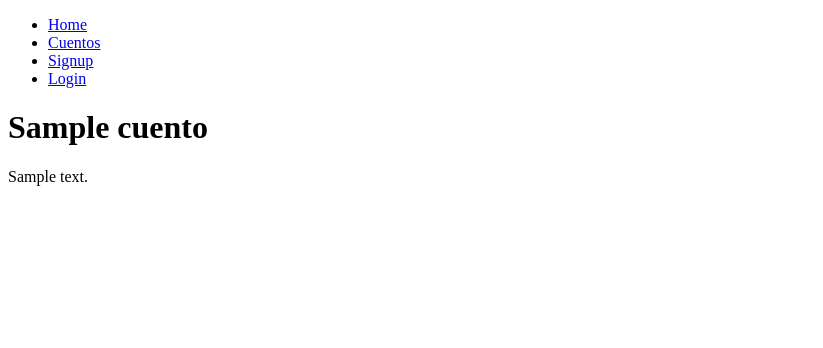
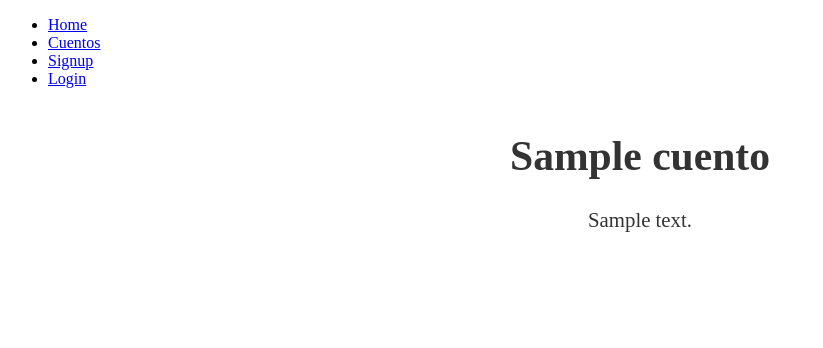
Before and after one commit to CalumRakk/cuentos, a Django app: page /cuentos/1 in a window 1280 px wide. Shown: the top 348 px of the page, without its empty margins (0-823 px from the left). Run offline with Django 4.2, Linux system fonts and the light colour scheme; tables that the repository leaves empty hold one stand-in row (values such as "Sample post").

Commit message:
añadida la plantilla y css para detail

```diff
--- /dev/null
+++ b/cuentos/static/style/cuentos.css
@@ -0,0 +1,10 @@
+
+
+.center-text {
+    position: absolute;
+    left: 50%;
+    transform: translate(-50%, 0);
+    text-align: center;
+    font-size: 1.3em;
+    color: #333;
+}
--- /dev/null
+++ b/cuentos/static/style/index.css
@@ -0,0 +1,5 @@
+
+
+.nav{
+  clear: right;
+}
--- a/cuentos/templates/base.html
+++ b/cuentos/templates/base.html
@@ -8,9 +8,14 @@
     <meta http-equiv="X-UA-Compatible" content="IE=edge">
     <meta name="viewport" content="width=device-width, initial-scale=1.0">
     <title>Cuentos</title>
+
+    {% load static %}
+    <link rel="stylesheet" href="{% static 'style/cuentos.css' %}">
+    <link rel="stylesheet" href="{% static 'style/index.css' %}">
+
 </head>
 <body>
-    <nav>
+    <nav class="nav">
         <ul>
             <li> <a href="/">Home</a></li>
             <li> <a href="/cuentos">Cuentos</a></li>
--- a/cuentos/templates/detail.html
+++ b/cuentos/templates/detail.html
@@ -3,11 +3,16 @@
 {% extends "base.html" %}
 
 {% block content %}
-    <h1>{{cuento.title }}</h1>
 
-    {% for paragraph in cuento.content %}
-        <p>{{paragraph}}</p>
+    <div class="center-text">
 
-    {% endfor %}
+        <h1>{{cuento.title }}</h1>
+        {% for paragraph in cuento.content %}
+            <p>{{paragraph}}</p>
+
+        {% endfor %}
+
+    </div>
+
 
 {% endblock content %}
--- a/cuentos/templates/index.html
+++ b/cuentos/templates/index.html
@@ -9,7 +9,7 @@
 
 <ul>
     {% for cuento in cuentos %}
-        <li>{{cuento.title }} </li>
+        <li><a href="{% url 'cuentos:detail' cuento.id %}"> {{cuento.title }} </a> </li>
 
     {% endfor %}
 </ul>
--- a/cuentos/urls.py
+++ b/cuentos/urls.py
@@ -3,12 +3,12 @@
 from django.urls import path
 from .views import detail, signout, signup,signin,index
 
-
+app_name = 'cuentos'
 urlpatterns = [
     path("", index, name="home"),
     path("cuentos/", index, name="cuentos"),
     path("logout/", signout, name="logout"),
     path("signup/", signup, name="signup"),
     path("login/", signin, name="login"),
-    path("cuentos/<int:cuento_id>", detail, name="login")
+    path("cuentos/<int:cuento_id>", detail, name="detail")
 ]
```
